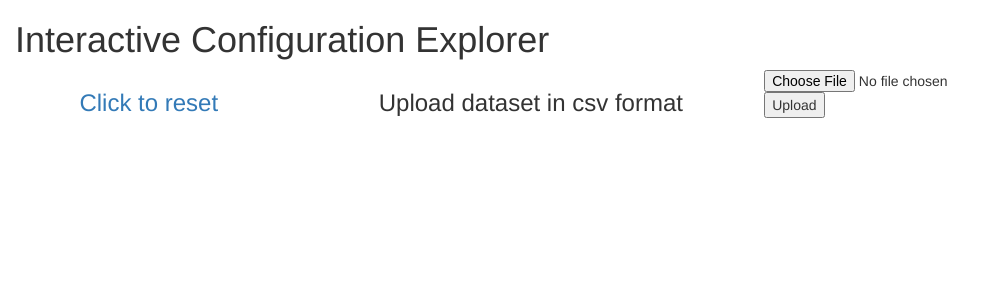
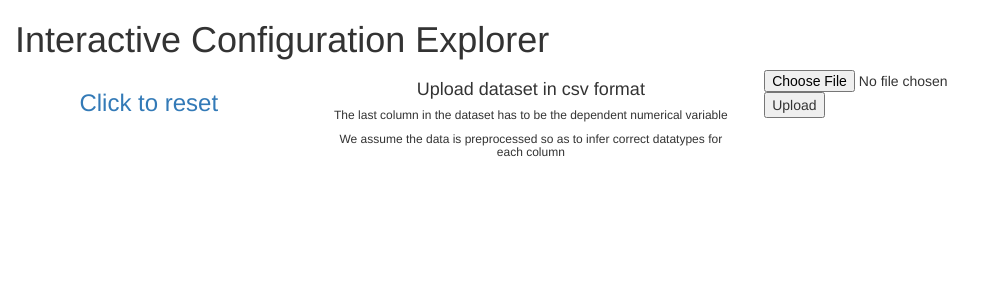
Before and after one commit to vai-sbu/ICE-tool, a Flask app: template templates/index.html in a window 1280 px wide. Shown: the top 300 px of the page, without its empty margins (0-992 px from the left). Run offline with Flask 2, Linux system fonts and the light colour scheme; the template is opened without the code that fills it, so the values that code supplies are empty; parts of the project's set-up code (start-up, migrations or seed data) failed here and were passed over; some libraries are stand-ins or nearby versions.

Commit message:
Added instructions of preprocessing data

```diff
--- a/templates/index.html
+++ b/templates/index.html
@@ -26,7 +26,9 @@
                 </a>
             </div>
             <div class="col-lg-4 text-center">
-                <h3>Upload dataset in csv format</h1>
+                <h4>Upload dataset in csv format</h4>
+                <h6>The last column in the dataset has to be the dependent numerical variable</h6>
+                <h6>We assume the data is preprocessed so as to infer correct datatypes for each column</h6>
             </div>
             <div class="col-lg-5">
                 <form method="POST" enctype="multipart/form-data" action="{{url_for('upload')}}">
```
Also changed, not shown: 2 other files.
